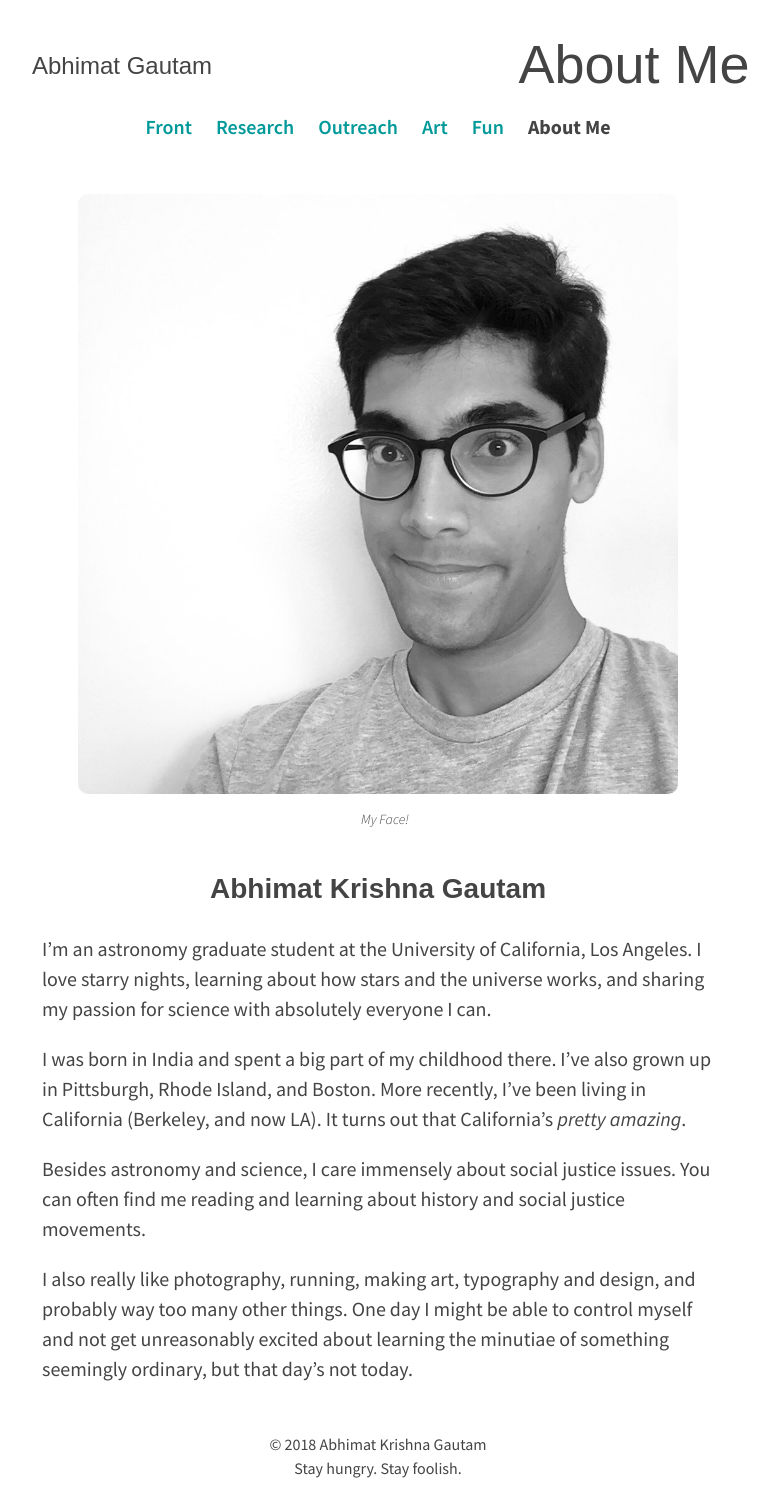
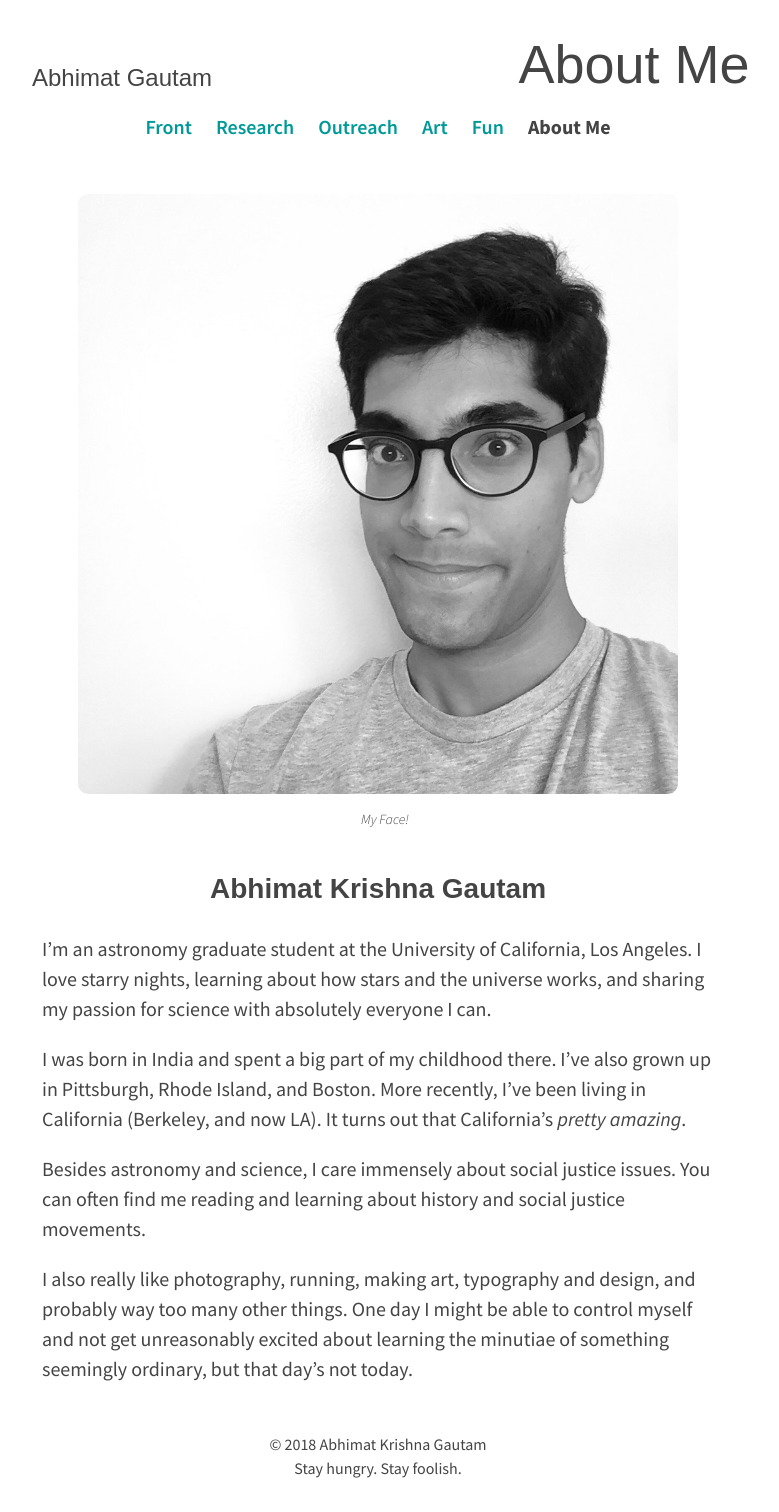
Before and after one commit to abhimat/abhimat.github.io, a Jekyll site: the page built from aboutme/index.md, in a window 1280 px wide. Shown: the whole page, without its empty margins (262-1041 px from the left). Built offline with Jekyll 4.4.1, drawn with Linux system fonts in a browser that asks for light colours.

Commit message:
Clean up some padding in header

```diff
--- a/assets/css/style.css
+++ b/assets/css/style.css
@@ -292,7 +292,7 @@ header:after {
 }
 
 header h1, header h2, header h3 {
-	padding-bottom: 0.5em;
+/*  padding-bottom: 0.5em;*/
 }
 
 header h1, header p {
```
